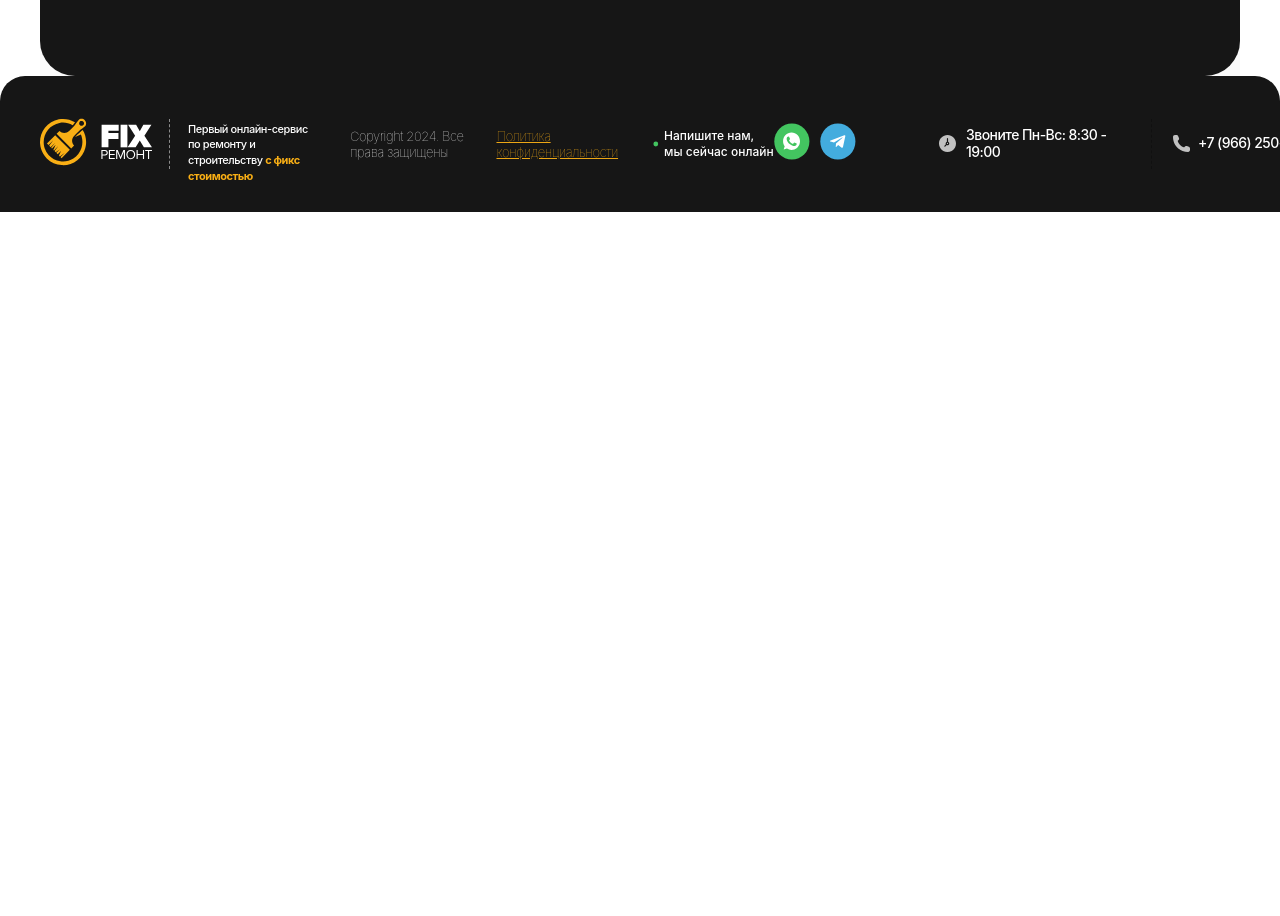
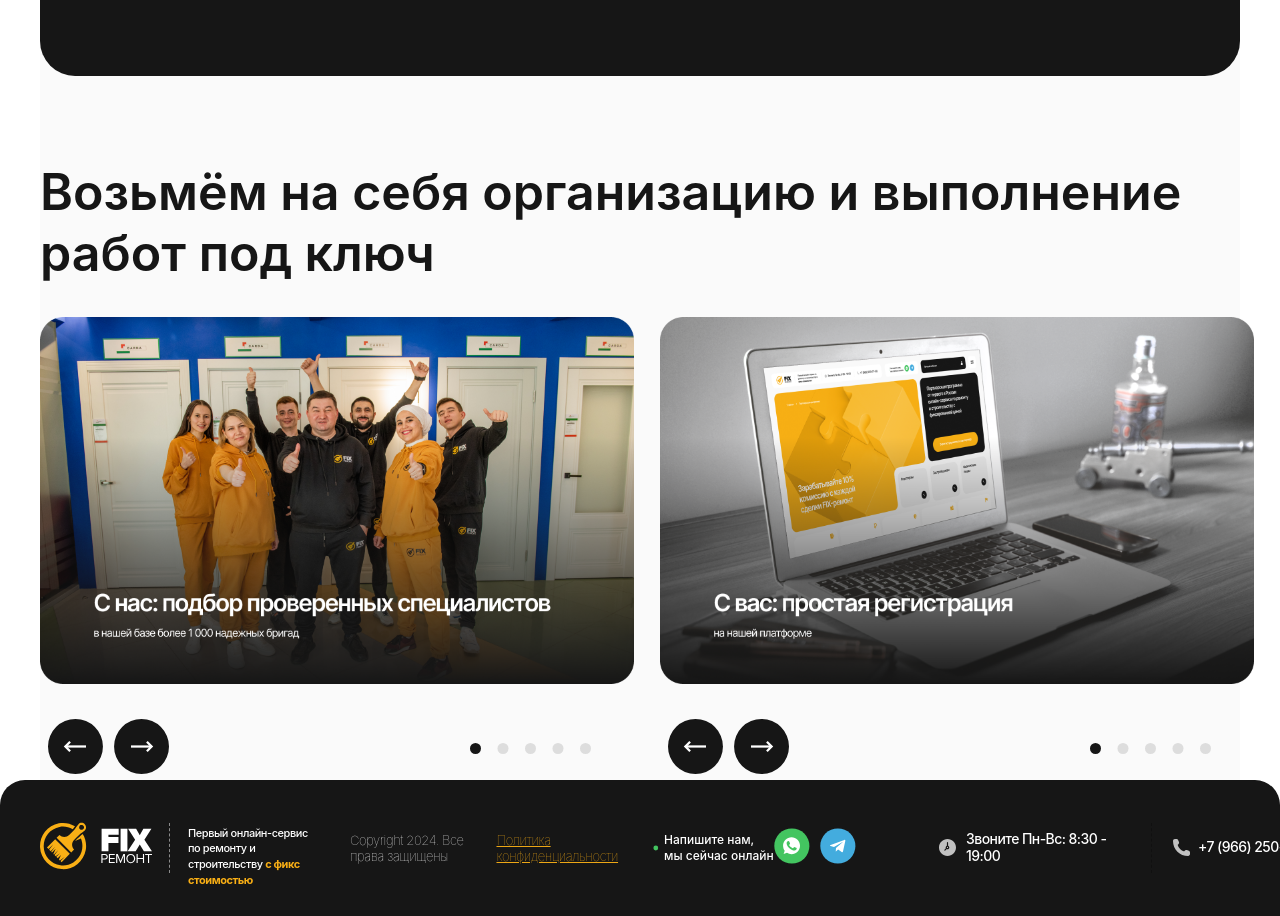
Before and after one commit to projacktor/FixR, a React (Vite) app: page /partnership in a window 1280 px wide. Shown: the part 2900-3816 px from the top of the page. Before the commit the page ends 3112 px from the top, so only its background shows below. Built offline with nearby package versions, Linux system fonts and the light colour scheme.

Commit message:
Add OrganizationGallery widget and Fix predict input fields

```diff
--- /dev/null
+++ b/src/components/widgets/Organization gallery/OrganizationGallery.jsx
@@ -0,0 +1,29 @@
+import React from 'react';
+
+import "./style.scss"
+
+import Scroller from "../../shared/Scroller/Scroller.jsx";
+
+import pic1 from "../../../../public/assets/img/organizationGallery1.png";
+import pic2 from "../../../../public/assets/img/organizationGallery2.png";
+
+function OrganizationGallery() {
+    return (
+        <div className="organization_gallery">
+            <h1 className="main_header">Возьмём на себя организацию и выполнение работ под ключ</h1>
+            <div id="galleries">
+                <div id="left">
+                    <img alt="staff_picture" src={pic1}/>
+                    <Scroller/>
+                </div>
+
+                <div id="right">
+                    <img alt="staff_picture" src={pic2}/>
+                    <Scroller/>
+                </div>
+            </div>
+        </div>
+    );
+}
+
+export default OrganizationGallery;
--- /dev/null
+++ b/src/components/widgets/Organization gallery/style.scss
@@ -0,0 +1,24 @@
+.organization_gallery {
+  display: flex;
+  flex-direction: column;
+
+  #galleries {
+    display: flex;
+    flex-direction: row;
+    gap: 5rem;
+    width: 100%;
+  }
+
+  #left, #right {
+    display: flex;
+    flex-direction: column;
+    gap: 2rem;
+    width: 45%;
+
+    img {
+      width: 110%;
+    }
+  }
+
+
+}
--- a/src/components/widgets/Predict/Predict.jsx
+++ b/src/components/widgets/Predict/Predict.jsx
@@ -19,11 +19,11 @@ function Predict() {
             <div id="down">
                 <div id="field">
                     <p>Количество клиентов на ремонт</p>
-                    <input name="clients" type="number" placeholder="Например, 10" autoComplete=""/>
+                    <input name="clients" type="number" placeholder="Например, 10"/>
                 </div>
                 <div id="field">
                     <p>Количество клиентов на строительство</p>
-                    <input name="clients" type="number" placeholder="Например, 8" autoComplete=""/>
+                    <input name="clients" type="number" placeholder="Например, 8"/>
                 </div>
                 <div id="button_container">
                     <BlackButton text="Рассчитать доход"/>
--- a/src/pages/Partnership/Partnership.jsx
+++ b/src/pages/Partnership/Partnership.jsx
@@ -9,6 +9,7 @@ import Predict from "../../components/widgets/Predict/Predict.jsx";
 import Planner from "../../components/widgets/Planner/Planner.jsx";
 import linkImg from "../../../public/assets/svg/linkImg.svg";
 import plannerImage from "../../../public/assets/img/plannerImage2.png";
+import OrganizationGallery from "../../components/widgets/Organization gallery/OrganizationGallery.jsx";
 
 function Partnership() {
     return (
@@ -66,6 +67,8 @@ function Partnership() {
                      p2_text="Простая регистрация на платформе для партнёров FIX-ремонт займёт не более 2-х минут вашего времени!"
                      link_text="Инструкция по регистрации"
             />
+
+            <OrganizationGallery/>
         </main>
     );
 }
```
Also changed, not shown: public/assets/img/organizationGallery1.png (added), public/assets/img/organizationGallery2.png (added).
